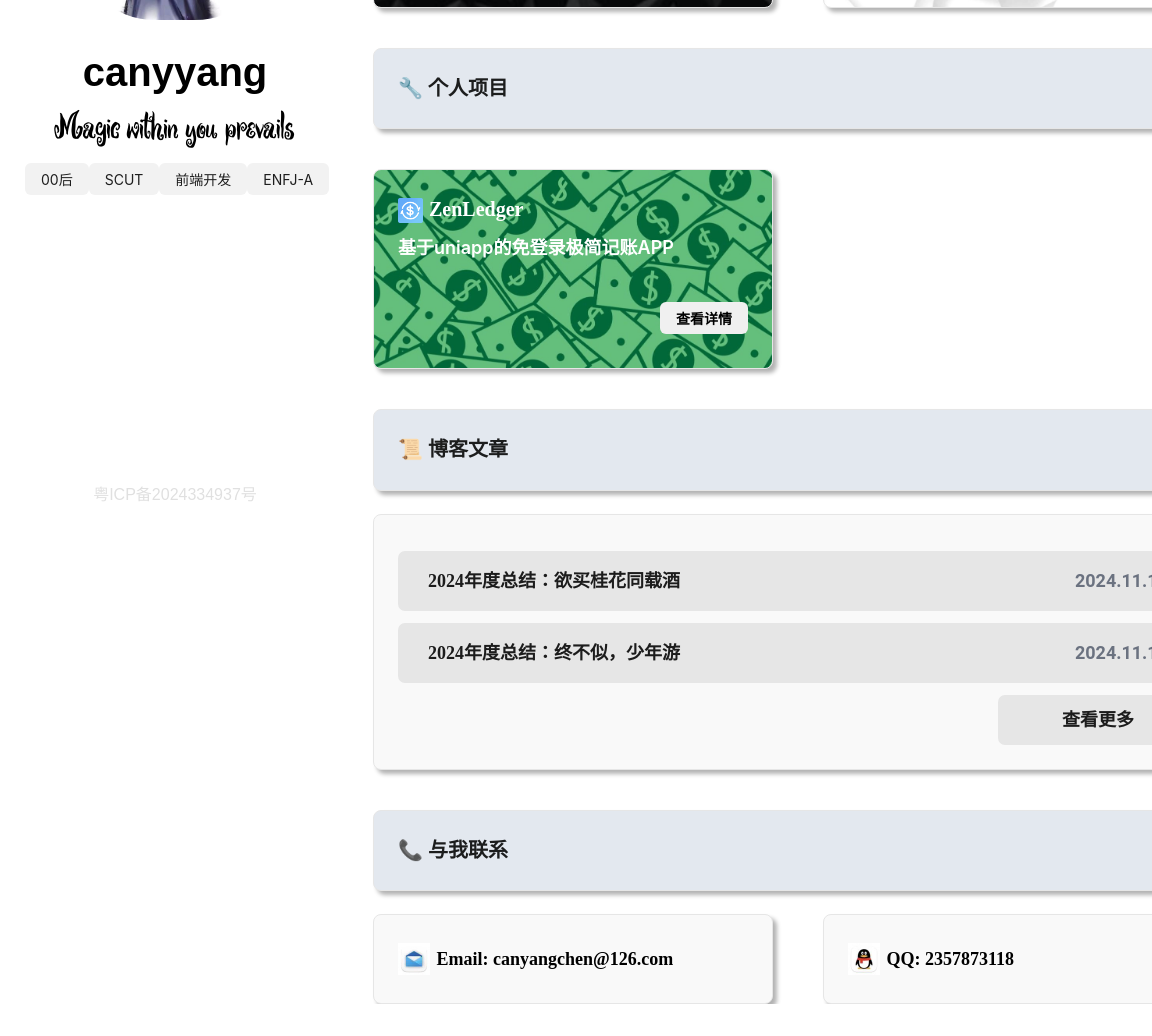
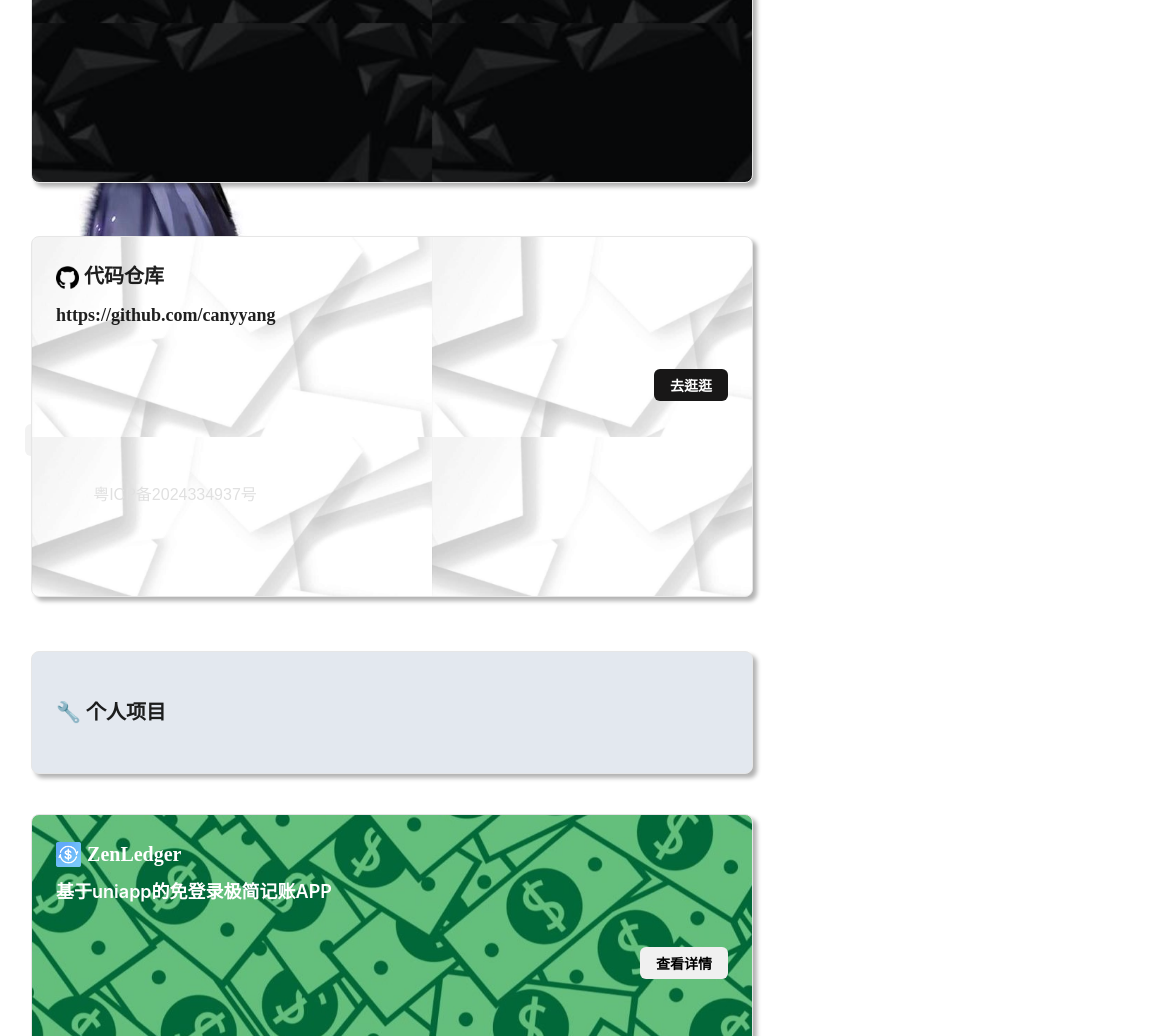
Before and after one commit to canyyang/blog, a React (Vite) app: page / in a window 768 px wide. Shown: the part 280-1316 px from the top of the page, 1152 px wide, since content can reach past the window. Before the commit the page ends 1284 px from the top, so only its background shows below. Built offline with nearby package versions, Linux system fonts and the light colour scheme.

Commit message:
ADD modile css

```diff
--- a/src/App.css
+++ b/src/App.css
@@ -1,6 +1,7 @@
 body, html {
-    /* overflow: hidden; */
     font-family: "FZLanTingHei", "Microsoft YaHei", sans-serif;
+    width: 100%;
+    overflow-x: hidden;
 }
 
 div {
--- a/src/pages/Home/Home.module.css
+++ b/src/pages/Home/Home.module.css
@@ -1,3 +1,4 @@
+@media only screen and (min-width: 768px) {
     .container {
         position: relative;
     }
@@ -21,15 +22,16 @@
         margin-top: 100px;
         width: 30vw;
         min-width: 350px;
-    height: 100vh;
         cursor: default;
+        width: 400px;
+        height: 200px;
     }
 
     .rightbox {
         margin-top: 40px;
         width: 70vw;
         min-width: 880px;
-    height: 100vh;
+        padding-bottom: 20px;
     }
 
     .logo {
@@ -209,6 +211,7 @@
     }
 
     .contact {
+        margin-top: 23px;
         padding-left: 24px;
         display: flex;
         align-items: center;
@@ -232,3 +235,255 @@
         height: 32px;
         margin-right: 6.6px;
     }
+}
+
+@media only screen and (max-width: 768px) {
+    .container {
+        display: flex;
+        flex-direction: column;
+        align-items: center;
+        width: 100vw;
+    }
+
+    .fixbox {
+        display: flex;
+        flex-direction: column;
+        align-items: center;
+    }
+
+    .logo {
+        margin-top: 10vw;
+        width: 50vw;
+        height: 50vw;
+        border-radius: 40%;
+    }
+
+    .name {
+        font-weight: 700;
+        font-size: 40px;
+    }
+
+    .slogan {
+        margin-top: 5px;
+        margin-bottom: 10px;
+        font-size: 40px;
+        font-family: WitchParty;
+    }
+
+    .tagList {
+        width: 300px;
+    }
+
+    .tag {
+        color: rbga(0,0,0,.6);
+        background-color: #f2f2f2;
+        cursor: default;
+    }
+
+    .tag:hover {
+        font-weight: 600;
+        background-color: #e5e5e5 !important;
+        box-shadow: 0 2px 4px rgba(0, 0, 0, 0.2);
+    }
+
+
+    .record {
+        color: #E0E0E0;
+    }
+
+    .record:hover {
+        color: #BEBEBE;
+    }
+
+    .leftbox {
+        margin-top: 100px;
+        width: 30vw;
+        min-width: 350px;
+        cursor: default;
+    }
+
+    .rightbox {
+        width: 100vw;
+        padding-bottom: 20px;
+    }
+
+    .card {
+        margin-top: 7vw;
+        border: 0.5px solid #e6e6e6;
+        border-radius: 8px;
+        box-shadow: 4px 4px 4px rgba(0, 0, 0, 0.3);
+        cursor: pointer;
+        background-color: #f9f9f9;
+    }
+
+    .card:hover {
+        box-shadow: 8px 8px 8px rgba(0, 0, 0, 0.3);
+        cursor: pointer;
+    }
+
+    .intro-title {
+        margin-bottom: 8px;
+        font-family: SimHei;
+        font-size: 20px;
+        font-weight: bold;
+    }
+
+    .intro-context {
+        margin-bottom: 40px;
+        font-size: 18px;
+        font-weight: 600;
+    }
+
+    .left-card {
+        font-family: FangSong;
+        background-image: url(/imgs/black1.png);
+        background-size: 400px 200px;
+        color: #ffffff;
+        width: 94vw;
+        height: 47vw;
+    }
+
+    .left-card:hover {
+        background-image: url(/imgs/black2.png);
+        background-size: 94vw 47vw;
+    }
+
+    .left-button {
+        font-family: SimHei;
+        font-weight: 600;
+        background-color: #F0F0F0;
+        color: #000000;
+    }
+
+    .left-button:hover {
+        background-color: #B0B0B0 !important;
+    }
+
+    .right-card {
+        width: 94vw;
+        height: 47vw;
+        background-image: url(/imgs/white1.png);
+        background-size: 400px 200px;
+        font-family: Microsoft YaHei;
+    }
+
+    .right-card:hover {
+        background-image: url(/imgs/white2.png);
+        background-size: 94vw 47vw;
+    }
+
+    .right-button {
+        font-family: SimHei;
+        color: white;
+        font-weight: 600;
+        background-color: #181717;
+    }
+
+    .right-button:hover {
+        color: white !important;
+        background-color: #5C5C5C !important;
+    }
+
+    .card-title {
+        display: flex;
+        align-items: center;
+        height: 16vw;
+        font-size: 20px;
+        font-weight: bold;
+        font-family: Fangzheng Cartoon, SimHei;
+        background-color: #e3e8ef;
+    }
+
+    .item {
+        width: 94vw;
+        height: 47vw;
+        margin-top: 40px;
+        border: 0.5px solid #e6e6e6;
+        border-radius: 8px;
+        box-shadow: 4px 4px 4px rgba(0, 0, 0, 0.3);
+        cursor: pointer;
+        color: #ffffff;
+        background-size:  94vw 47vw;
+    }
+
+    .item:hover {
+        box-shadow: 8px 8px 8px rgba(0, 0, 0, 0.3);
+        cursor: pointer;
+    }
+
+    .first-item {
+        background-image: url(/imgs/green1.jpg);
+    }
+
+    .first-item:hover {
+        background-image: url(/imgs/green2.png);
+        background-size: 94vw 47vw;
+    }
+
+    .blog {
+        padding: 2vw 4vw;
+        margin-top: 4vw;
+        height: 24vw;
+        border-radius: 7px;
+        font-size: 18px;
+        font-weight: 600;
+        background-color: #e6e6e6;
+    }
+
+    .blog-title {
+        display: block;
+        height: 10vw;
+        line-height: 10vw;
+        font-family: SimHei;
+    }
+
+    .blog-time {
+        display: block;
+        height: 10vw;
+        line-height: 10vw;
+        text-align: right;
+        font-family: Roboto;
+        color: #6b7280;
+    }
+
+    .blog-more {
+        margin-top: 12px;
+    }
+
+    .more {
+        width: 200px;
+        height: 50px;
+        text-align: center;
+        line-height: 50px;
+        border-radius: 7px;
+        font-size: 18px;
+        font-weight: 900;
+        background-color: #e6e6e6;
+    }
+
+    .contact {
+        margin-top: 4vw;
+        padding-left: 24px;
+        display: flex;
+        align-items: center;
+        border-radius: 8px;
+        width: 94vw;
+        height: 16vw;
+        font-size: 18px;
+        font-weight: bold;
+        font-family: Microsoft YaHei;
+    }
+
+    .contact:hover {
+        background-color: #f3f4f6;
+    }
+
+    .contact-img {
+        display: inline-block;
+        background-image: url(/imgs/icons.png);
+        background-size: 64px 32px;
+        width: 32px;
+        height: 32px;
+        margin-right: 6.6px;
+    }
+}
--- a/src/pages/Home/Home.tsx
+++ b/src/pages/Home/Home.tsx
@@ -3,6 +3,9 @@ import { Flex, Button, Card } from 'antd'
 import style from './Home.module.css'
 
 const buttonText:Array<string> = ['00后', 'SCUT', '前端开发', 'ENFJ-A']
+
+const isMobile = window.innerWidth <= 768;
+console.log(isMobile)
 
 export default function Home() {
   return (
@@ -20,35 +23,35 @@ export default function Home() {
                                     </Button>))}
         </Flex>
       </Flex>
-      <div className={style.leftbox}></div>
-      <Flex className={style.rightbox} vertical={true} align='center'>
-        <Flex justify='space-between' style={{width: '850px'}}>
-          <Card className={`${style.card} ${style['left-card']}`} style={{width: '400px', height: '200px'}}>
+      {!isMobile && (<div className={style.leftbox}></div>)}
+      <Flex className={style.rightbox}  vertical={true} align='center'>
+        <Flex justify='space-between' vertical={isMobile ? true : false} style={{width: '850px'}} align='center'>
+          <Card className={`${style.card} ${style['left-card']}`}>
             <Flex align='center' className={`${style['intro-title']}`}><img src='imgs/yang.png' style={{width: '25px', marginRight: '5px'}} /> 阿阳@canyyang</Flex>
             <div className={`${style['intro-context']}`}>前端开发者/在读研究生/代码魔法家</div>
             <Flex justify='flex-end'><Button type='text' className={`${style['left-button']}`}>了解更多</Button></Flex>
           </Card>
-          <Card className={`${style.card}  ${style['right-card']}`} style={{width: '400px', height: '200px'}}>
+          <Card className={`${style.card}  ${style['right-card']}`}>
             <Flex align='center' className={`${style['intro-title']}`}><img src='imgs/github.png' style={{width: '23px', marginRight: '5px'}} />代码仓库</Flex>
             <div className={`${style['intro-context']}`}>https://github.com/canyyang</div>
             <Flex justify='flex-end'><Button type='text' className={`${style['right-button']}`}><a href="https://www.github.com/canyyang" target="_blank" rel="noopener noreferrer">去逛逛</a></Button></Flex>
           </Card>
         </Flex>
-        <Card className={`${style.card}  ${style['card-title']}`} style={{width: '850px'}}>🔧 个人项目</Card>
-        <Flex justify='space-between' style={{width: '850px'}}>
+        <Card className={`${style.card}  ${style['card-title']}`} style={{width: `${isMobile ? '94vw' : '850px'}`}}>🔧 个人项目</Card>
+        <Flex vertical={isMobile ? true : false} justify='space-between' style={{width: `${isMobile ? '94vw' : '850px'}`}}>
           <Card className={`${style.item} ${style['first-item']}`}>
             <Flex align='center' className={`${style['intro-title']}`}><img src='imgs/money.png' style={{width: '25px', marginRight: '6px'}} /> ZenLedger</Flex>
             <div className={`${style['intro-context']}`}>基于uniapp的免登录极简记账APP</div>
             <Flex justify='flex-end'><Button type='text' className={`${style['left-button']}`}><a href="https://www.github.com/canyyang/ZenLedger" target="_blank" rel="noopener noreferrer">查看详情</a></Button></Flex>
           </Card>
         </Flex>
-        <Card className={`${style.card}  ${style['card-title']}`} style={{width: '850px'}}>📜 博客文章</Card>
-        <Card className={`${style.card}`} style={{width: '850px', marginTop: '23px'}}>
-          <Flex align='center' justify='space-between' className={style.blog}>
+        <Card className={`${style.card}  ${style['card-title']}`} style={{width: `${isMobile ? '94vw' : '850px'}`}}>📜 博客文章</Card>
+        <Card className={`${style.card}`} style={{width: `${isMobile ? '94vw' : '850px'}`}}>
+          <Flex vertical={isMobile ? true : false} align={isMobile ? 'stretch' : 'center' } justify='space-between' className={style.blog}>
             <span className={`${style['blog-title']}`}>2024年度总结：欲买桂花同载酒</span>
             <span className={`${style['blog-time']}`}>2024.11.14</span>
           </Flex>
-          <Flex align='center' justify='space-between' className={style.blog}>
+          <Flex vertical={isMobile ? true : false} align={isMobile ? 'stretch' : 'center' } justify='space-between' className={style.blog}>
             <span className={`${style['blog-title']}`}>2024年度总结：终不似，少年游</span>
             <span className={`${style['blog-time']}`}>2024.11.14</span>
           </Flex>
@@ -56,10 +59,10 @@ export default function Home() {
             <div className={style.more}>查看更多</div>
           </Flex>
         </Card>
-        <Card className={`${style.card}  ${style['card-title']}`} style={{width: '850px'}}>📞 与我联系</Card>
-        <Flex justify='space-between' style={{width: '850px'}}>
-          <Flex className={`${style.card}  ${style['contact']}`} style={{width: '400px', marginTop: '23px'}}><div className={`${style['contact-img']}`} style={{backgroundPosition: '0 0'}}></div><span> Email: canyangchen@126.com</span></Flex>
-          <Flex className={`${style.card}  ${style['contact']}`} style={{width: '400px', marginTop: '23px'}}><div className={`${style['contact-img']}`} style={{backgroundPosition: '-32px 0'}}></div><span> QQ: 2357873118</span></Flex>
+        <Card className={`${style.card}  ${style['card-title']}`} style={{width: `${isMobile ? '94vw' : '850px'}`}}>📞 与我联系</Card>
+        <Flex justify='space-between' vertical={isMobile ? true : false} style={{width: `${isMobile ? '94vw' : '850px'}`}}>
+          <Flex className={`${style.card}  ${style['contact']}`}><div className={`${style['contact-img']}`} style={{backgroundPosition: '0 0'}}></div><span> Email: canyangchen@126.com</span></Flex>
+          <Flex className={`${style.card}  ${style['contact']}`}><div className={`${style['contact-img']}`} style={{backgroundPosition: '-32px 0'}}></div><span> QQ: 2357873118</span></Flex>
         </Flex>
       </Flex>
       <Flex vertical={true} align='center' className={style.fixbox} style={{bottom: '15px'}}>
```
Lines whose indentation alone changed are shown as unchanged.
